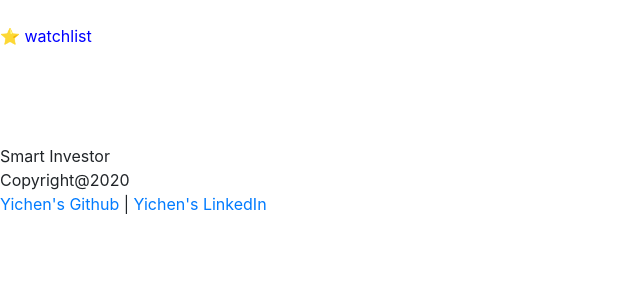
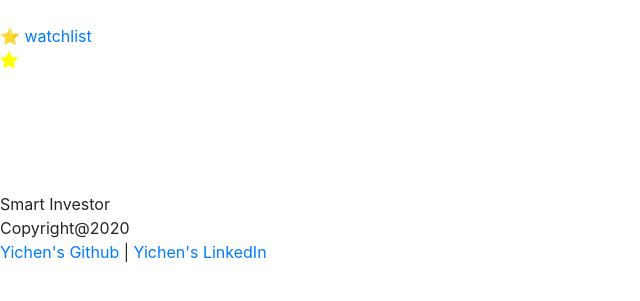
Before and after one commit to nancydyc/Smart-Investor-Beginner, a Flask app: page /pages in a window 1280 px wide. Shown: the part 200-501 px from the top of the page, without its empty margins (0-640 px from the left). Run offline with Flask 2, Linux system fonts and the light colour scheme; the visitor is signed in with stand-in values (Sample User, id 1); data that the repository does not hold is empty; some libraries are stand-ins or nearby versions.

Commit message:
Add event handle to add class when user click the star, it should turn yellow

```diff
--- a/static/style.css
+++ b/static/style.css
@@ -3,5 +3,5 @@
 }
 
 .star2 {
-    color:blue;
+    color:yellow;
 }
--- a/templates/result.html
+++ b/templates/result.html
@@ -21,7 +21,7 @@
 
         {% for data in result.items %}
         <tr>
-            <th><i class="far fa-star"></i></th>
+            <th id="${data.stock_id}" data-symbol-name="${data.stock_id}"><i class="far fa-star"></i></th>
             <th>{{ data.stock_id }}</th>
 
             <th>{{ data.company_name }}</th>
@@ -36,15 +36,14 @@
     </thead>
 </table></br>
 
-<a class="star2" href="/watchlist">⭐ watchlist</a>
+<a href="/watchlist">⭐ watchlist</a>
+<div class="star2"><i class="fas fa-star"></i></div>
 <!-- <div>
     <paper-button><iron-icon icon="check"></iron-icon>link</paper-button>
     <paper-button raised><iron-icon icon="file-download"></iron-icon>raised</paper-button>
     <paper-button toggles raised><iron-icon icon="favorite"></iron-icon>toggles</paper-button>
     <paper-button disabled><iron-icon icon="block"></iron-icon>disabled</paper-button>
 </div> -->
-
-
 </br></br>
 
 {# iter_pages offers the range of total pages #}
```
